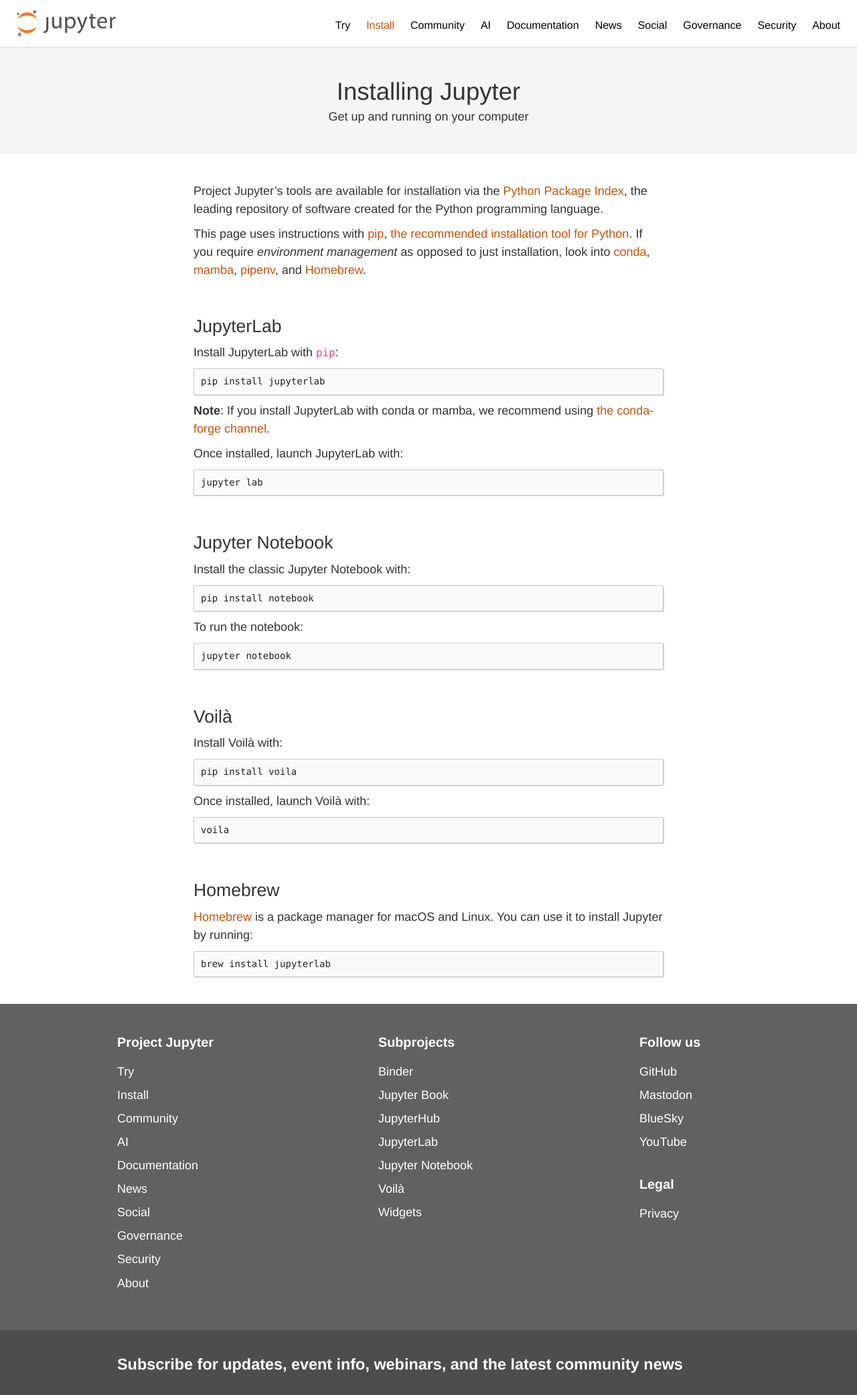
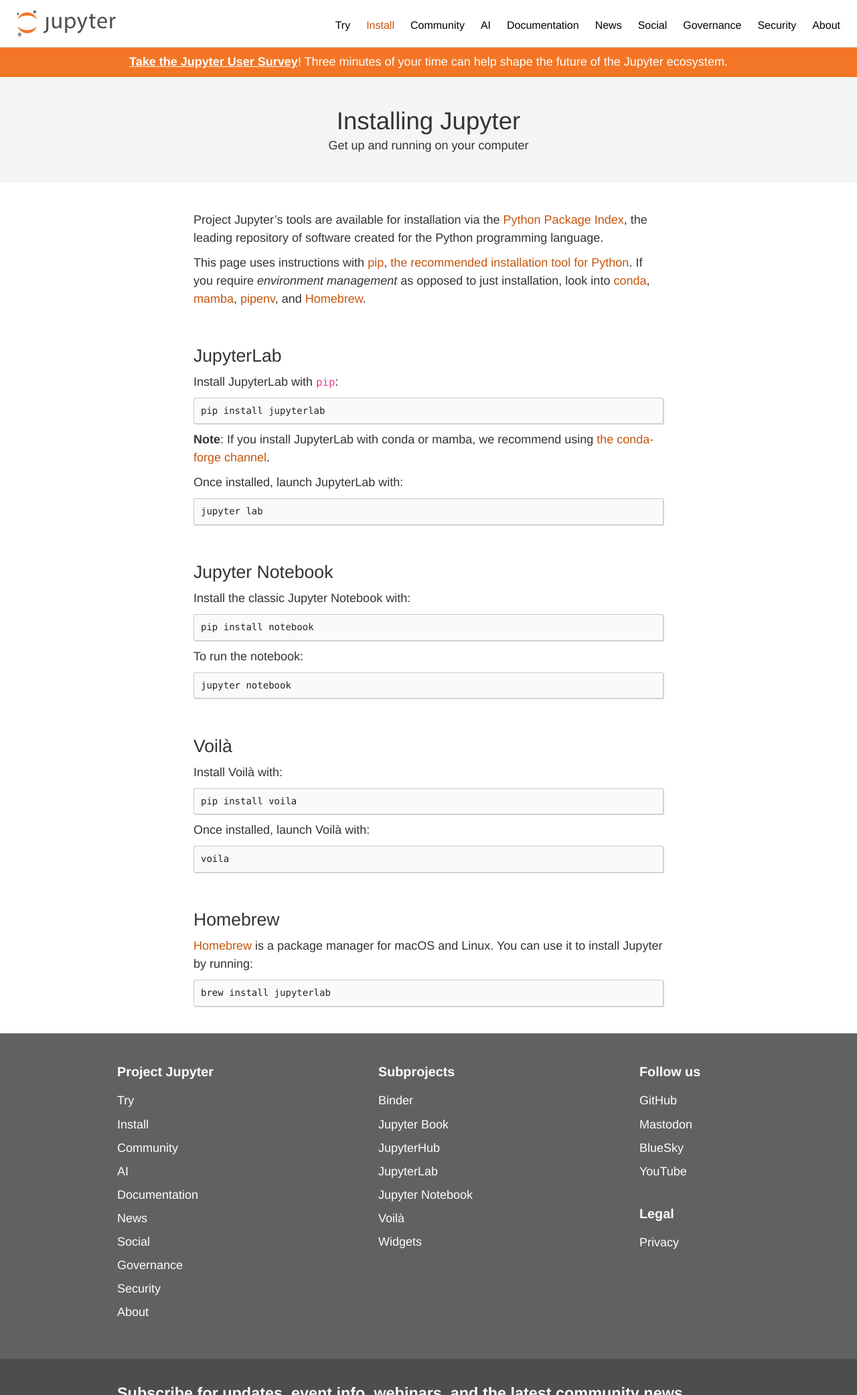
Before and after one commit to jupyter/jupyter.github.io, a Jekyll site: the page built from install.md, in a window 1280 px wide, cut to the strip 0-2083 px from the top of the page. Shown: the whole strip at 67% size. Built offline with Jekyll 4.4.1, drawn with Linux system fonts in a browser that asks for light colours; comment, search, counter and statistics services are not loaded.

Commit message:
Banner for Jupyter Foundation User Survey

```diff
--- a/_layouts/default.html
+++ b/_layouts/default.html
@@ -131,6 +131,12 @@
             </ul>
         </div>
     </nav>
+    <div class="survey-banner">
+      <p>
+        <a href="https://linuxfoundation.surveymonkey.com/r/jupyter-user-survey" target="_blank" rel="noopener noreferrer">Take the Jupyter User Survey</a>!
+        Three minutes of your time can help shape the future of the Jupyter ecosystem.
+      </p>
+    </div>
     <section>
       {{ content }}
     </section>
--- a/assets/css/main.scss
+++ b/assets/css/main.scss
@@ -22,6 +22,30 @@
 @import "components/about-box";
 @import "components/widgets";
 @import "components/hr";
+
+/* Styling for the call-to-survey banner */
+.survey-banner {
+    background-color: $orange;
+    color: $white;
+    text-align: center;
+    padding: 0.6em 1em;
+}
+
+.survey-banner p {
+    margin: 0;
+}
+
+.survey-banner a {
+    color: $white;
+    font-weight: 600;
+    text-decoration: underline;
+}
+
+.survey-banner a:hover,
+.survey-banner a:focus,
+.survey-banner a:active {
+    color: $white;
+}
 
 .dropshadow {
     /* Make the foreground stand out from the background slightly */
```
